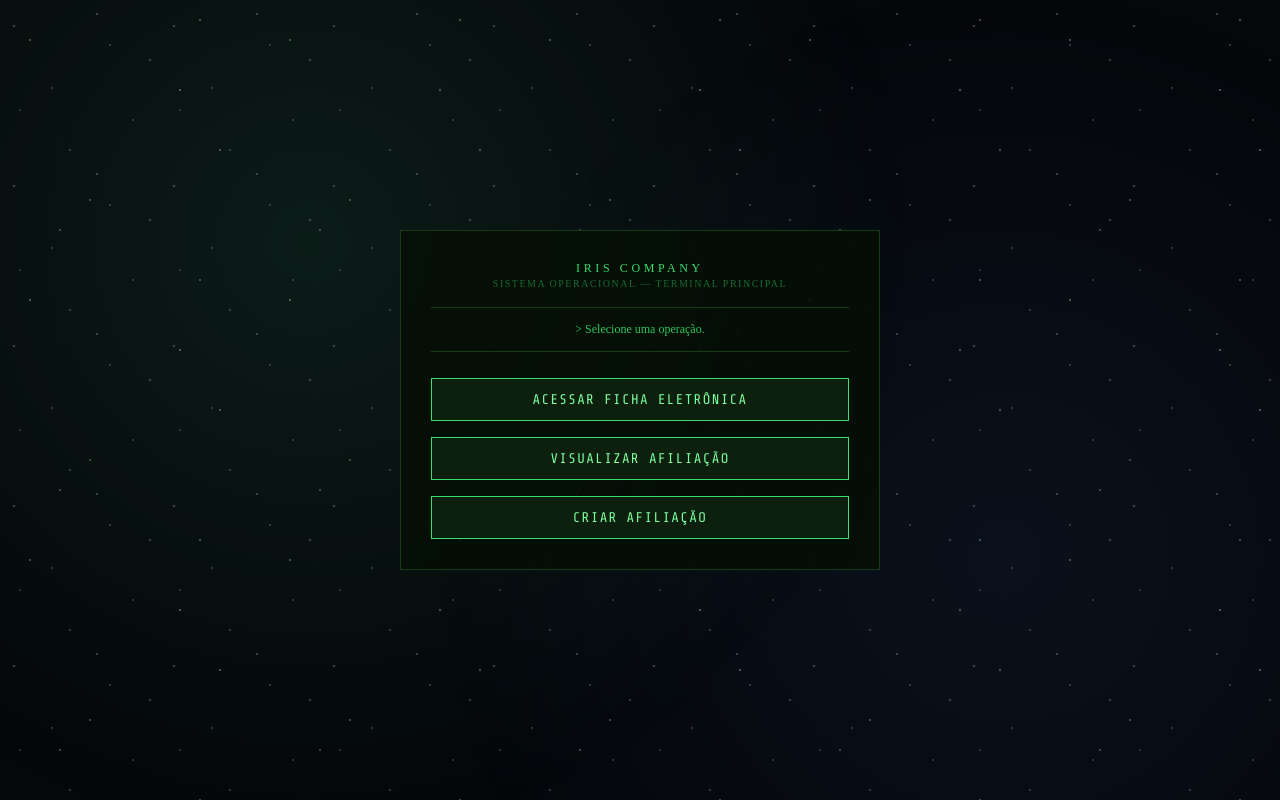
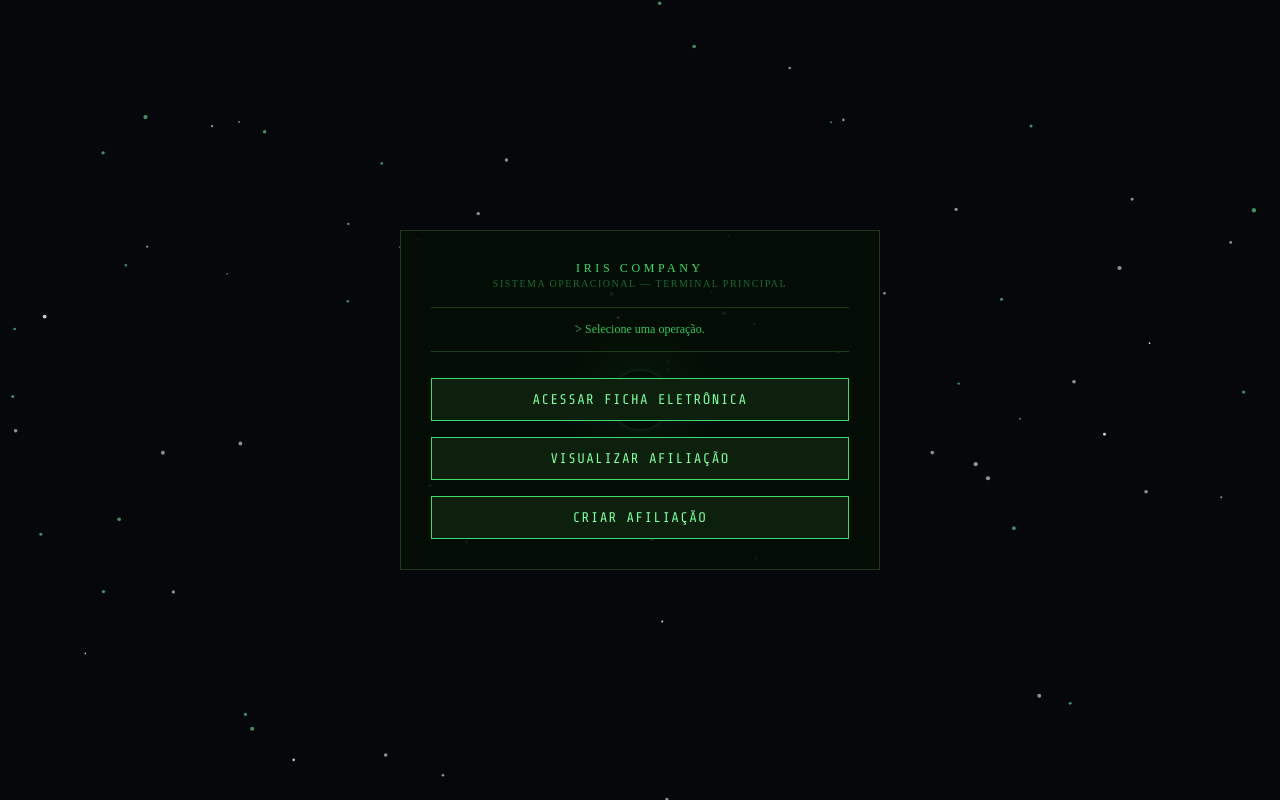
Before and after one commit to GusZerkk/Umbra09-Servidor, a website: page public/index.html in a window 1280 px wide. Drawn offline with nearby package versions, Linux system fonts and the light colour scheme.

Commit message:
Update index.html

```diff
--- a/public/index.html
+++ b/public/index.html
@@ -35,10 +35,6 @@
     80% { transform: translate(1px,2px); opacity:0.7; text-shadow:none; }
   }
   .fumble-nat1 { animation: glitch-flicker 0.4s steps(2) infinite; color:#ff2b4d; }
-  @keyframes star-twinkle-a { 0%,100% { opacity:0.55; } 50% { opacity:0.9; } }
-  @keyframes star-twinkle-b { 0%,100% { opacity:0.35; } 50% { opacity:0.75; } }
-  @keyframes nebula-drift-1 { 0%,100% { transform:translate(0,0) scale(1); } 50% { transform:translate(3%,-2%) scale(1.05); } }
-  @keyframes nebula-drift-2 { 0%,100% { transform:translate(0,0) scale(1); } 50% { transform:translate(-4%,3%) scale(1.08); } }
 </style>
 </head>
 <body>
@@ -160,41 +156,76 @@ async function apiGet(path) {
     return { ok: res.ok, status: res.status, data };
 }
 function MatrixRain() {
-    return (React.createElement("div", { style: { position: "fixed", inset: 0, zIndex: 0, pointerEvents: "none", overflow: "hidden", background: "#05070a" } },
-        React.createElement("div", { style: {
-                position: "absolute", inset: 0,
-                backgroundImage: "radial-gradient(1px 1px at 14px 26px, rgba(255,255,255,0.9), transparent 100%)," +
-                    "radial-gradient(1px 1px at 52px 88px, rgba(255,255,255,0.75), transparent 100%)," +
-                    "radial-gradient(1px 1px at 97px 14px, rgba(255,255,255,0.85), transparent 100%)," +
-                    "radial-gradient(1px 1px at 133px 120px, rgba(255,255,255,0.7), transparent 100%)," +
-                    "radial-gradient(1px 1px at 70px 150px, rgba(255,255,255,0.8), transparent 100%)," +
-                    "radial-gradient(1px 1px at 20px 110px, rgba(255,255,255,0.65), transparent 100%)," +
-                    "radial-gradient(1px 1px at 150px 60px, rgba(255,255,255,0.9), transparent 100%)," +
-                    "radial-gradient(1px 1px at 110px 45px, rgba(255,255,255,0.7), transparent 100%)",
-                backgroundSize: "160px 160px",
-                animation: "star-twinkle-a 9s ease-in-out infinite",
-            } }),
-        React.createElement("div", { style: {
-                position: "absolute", inset: 0,
-                backgroundImage: "radial-gradient(1.5px 1.5px at 30px 40px, rgba(180,255,200,0.85), transparent 100%)," +
-                    "radial-gradient(1.5px 1.5px at 180px 90px, rgba(255,255,255,0.8), transparent 100%)," +
-                    "radial-gradient(1.5px 1.5px at 90px 200px, rgba(180,255,200,0.7), transparent 100%)," +
-                    "radial-gradient(1.5px 1.5px at 220px 150px, rgba(255,255,255,0.75), transparent 100%)," +
-                    "radial-gradient(1.5px 1.5px at 60px 230px, rgba(255,255,255,0.65), transparent 100%)," +
-                    "radial-gradient(1.5px 1.5px at 200px 20px, rgba(180,255,200,0.8), transparent 100%)",
-                backgroundSize: "260px 260px",
-                animation: "star-twinkle-b 13s ease-in-out infinite",
-            } }),
-        React.createElement("div", { style: {
-                position: "absolute", inset: "-15%",
-                background: "radial-gradient(circle at 30% 35%, rgba(80,220,150,0.10), transparent 45%)",
-                animation: "nebula-drift-1 70s ease-in-out infinite",
-            } }),
-        React.createElement("div", { style: {
-                position: "absolute", inset: "-15%",
-                background: "radial-gradient(circle at 72% 65%, rgba(90,140,255,0.08), transparent 42%)",
-                animation: "nebula-drift-2 90s ease-in-out infinite",
-            } })));
+    const canvasRef = useRef(null);
+    useEffect(() => {
+        const canvas = canvasRef.current;
+        if (!canvas)
+            return undefined;
+        const ctx = canvas.getContext("2d");
+        let w, h, cx, cy, maxR, animId;
+        const EVENT_HORIZON = 30;
+        function makeStar(fresh) {
+            return {
+                angle: Math.random() * Math.PI * 2,
+                radius: fresh ? maxR * (0.8 + Math.random() * 0.2) : Math.random() * maxR,
+                size: 0.8 + Math.random() * 1.4,
+                bright: Math.random() > 0.85,
+                tint: Math.random() > 0.6 ? "green" : "white",
+            };
+        }
+        let stars = [];
+        function resize() {
+            w = canvas.width = document.documentElement.clientWidth;
+            h = canvas.height = document.documentElement.clientHeight;
+            cx = w / 2;
+            cy = h / 2;
+            maxR = Math.hypot(w, h) * 0.5;
+            stars = Array.from({ length: 90 }, () => makeStar(false));
+        }
+        resize();
+        window.addEventListener("resize", resize);
+        function draw(ts) {
+            ctx.fillStyle = "#05070a";
+            ctx.fillRect(0, 0, w, h);
+            stars.forEach((s) => {
+                const angularSpeed = 0.0018 * (220 / Math.max(s.radius, 60));
+                s.angle += angularSpeed;
+                s.radius -= 0.16 + (1 - s.radius / maxR) * 0.35;
+                if (s.radius <= EVENT_HORIZON)
+                    Object.assign(s, makeStar(true));
+                const x = cx + Math.cos(s.angle) * s.radius;
+                const y = cy + Math.sin(s.angle) * s.radius * 0.6;
+                const fade = Math.min(1, (s.radius - EVENT_HORIZON) / 40);
+                ctx.beginPath();
+                ctx.fillStyle = s.tint === "green" ? `rgba(120,255,170,${0.55 * fade + (s.bright ? 0.25 : 0)})` : `rgba(255,255,255,${0.55 * fade + (s.bright ? 0.25 : 0)})`;
+                ctx.arc(x, y, s.size, 0, Math.PI * 2);
+                ctx.fill();
+            });
+            const t = ts / 1000;
+            const glowR = EVENT_HORIZON + 8 + Math.sin(t / 3) * 3;
+            const grad = ctx.createRadialGradient(cx, cy, EVENT_HORIZON * 0.6, cx, cy, glowR + 34);
+            grad.addColorStop(0, "rgba(90,255,150,0.35)");
+            grad.addColorStop(0.5, "rgba(60,200,120,0.14)");
+            grad.addColorStop(1, "rgba(60,200,120,0)");
+            ctx.fillStyle = grad;
+            ctx.beginPath();
+            ctx.arc(cx, cy, glowR + 34, 0, Math.PI * 2);
+            ctx.fill();
+            ctx.fillStyle = "#05070a";
+            ctx.beginPath();
+            ctx.arc(cx, cy, EVENT_HORIZON, 0, Math.PI * 2);
+            ctx.fill();
+            ctx.strokeStyle = "rgba(120,255,170,0.55)";
+            ctx.lineWidth = 1.5;
+            ctx.beginPath();
+            ctx.arc(cx, cy, EVENT_HORIZON, 0, Math.PI * 2);
+            ctx.stroke();
+            animId = requestAnimationFrame(draw);
+        }
+        animId = requestAnimationFrame(draw);
+        return () => { cancelAnimationFrame(animId); window.removeEventListener("resize", resize); };
+    }, []);
+    return React.createElement("canvas", { ref: canvasRef, style: { position: "fixed", inset: 0, zIndex: 0, pointerEvents: "none", background: "#05070a" } });
 }
 function IrisTransition({ onDone }) {
     const canvasRef = useRef(null);
```
